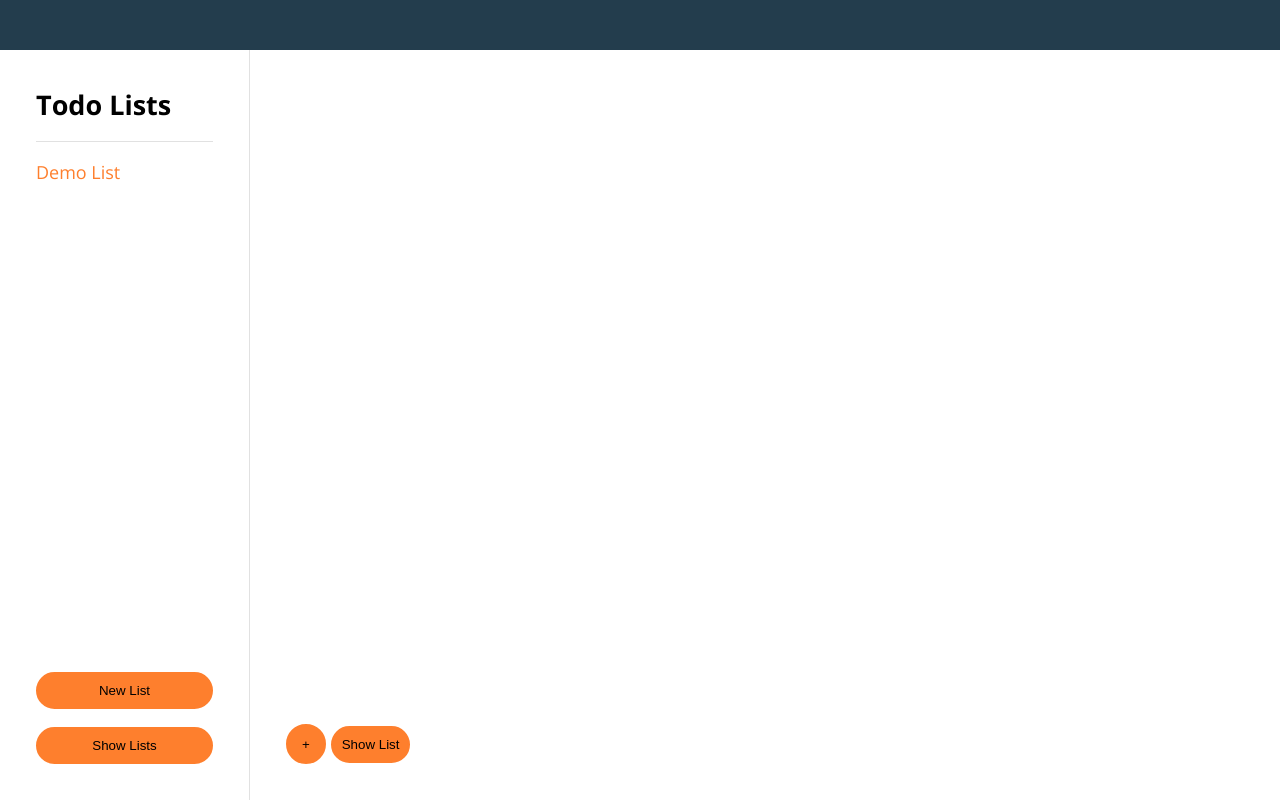
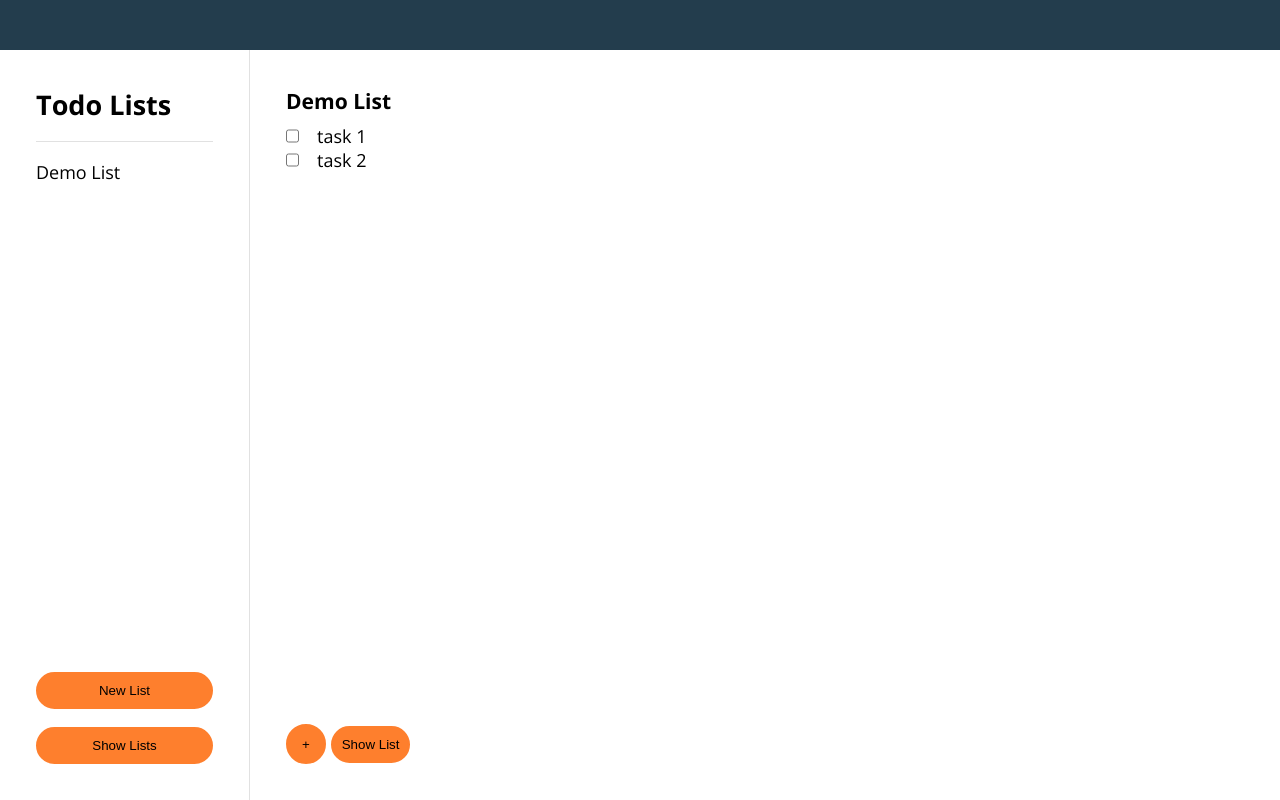
Before and after one commit to jamesspearsv/todo-list, a website built with webpack: page src/template.html in a window 1280 px wide. Built offline with nearby package versions, Linux system fonts and the light colour scheme.

Commit message:
Completed buildList function

```diff
--- a/src/components/appController.js
+++ b/src/components/appController.js
@@ -1,6 +1,5 @@
 import { List } from "./list";
 import { Task } from "./task";
-import { findListIndex } from "./utils";
 
 export const AppController = (() => {
   const makeList = (listName) => {
@@ -21,6 +20,11 @@ export const AppController = (() => {
     return task;
   };
 
+  const addTask = (Notebook, task) => {
+    // Find active list in notebook
+    // Add new task to Notebook
+  };
+
   return {
     makeList,
     addList,
--- a/src/components/viewController.js
+++ b/src/components/viewController.js
@@ -20,17 +20,42 @@ export const ViewController = (() => {
   };
 
   const buildList = (Notebook, id) => {
-    console.log("Build list");
-    let activelist = {};
+    // Set active list
+    let activeIndex;
     for (let index in Notebook) {
       const list = Notebook[index];
       if (id === list.id) {
-        document.getElementById(list.id).classList.add("active");
+        activeIndex = index;
         list.active = true;
       } else {
-        document.getElementById(list.id).classList.remove("active");
         list.active = false;
       }
+    }
+
+    const list = Notebook[activeIndex];
+
+    const list_heading = document.getElementById("list-heading");
+    list_heading.textContent = list.name;
+
+    const todo_list = document.getElementById("todo-list");
+
+    todo_list.replaceChildren();
+
+    for (const task in list.tasks) {
+      const list_item = document.createElement("li");
+      list_item.classList.add("todo-list-item");
+
+      const checkbox = document.createElement("input");
+      checkbox.setAttribute("type", "checkbox");
+      checkbox.classList.add();
+
+      const content = document.createElement("p");
+      content.textContent = list.tasks[task].title;
+
+      list_item.appendChild(checkbox);
+      list_item.appendChild(content);
+
+      todo_list.appendChild(list_item);
     }
   };
 
--- a/src/main.js
+++ b/src/main.js
@@ -16,8 +16,10 @@ document.addEventListener("DOMContentLoaded", () => {
   // Demo Data
   const tempList = AppController.makeList("Demo List");
   const tempTask = AppController.makeTask("task 1");
+  const tempTask1 = AppController.makeTask("task 2");
   // tempList.id = 0;
   tempList.tasks.push(tempTask);
+  tempList.tasks.push(tempTask1);
   AppController.addList(Notebook, tempList);
 
   // Init app
@@ -35,5 +37,5 @@ document.addEventListener("DOMContentLoaded", () => {
     ViewController.buildNav(Notebook);
   });
 
-  // Todo: Build list
+  // Todo: Add task button
 });
--- a/src/styles/style.css
+++ b/src/styles/style.css
@@ -108,6 +108,6 @@ main {
   cursor: pointer;
 }
 
-.active {
+.nav-item:hover {
   color: var(--color-secondary);
 }
--- a/src/template.html
+++ b/src/template.html
@@ -20,7 +20,7 @@
         </button>
       </nav>
       <main>
-        <h3 id="main-heading"></h3>
+        <h3 id="list-heading"></h3>
         <ul class="todo-list" id="todo-list"></ul>
         <div id="action-bar">
           <button class="circular-button button" id="new-task-button">
```
